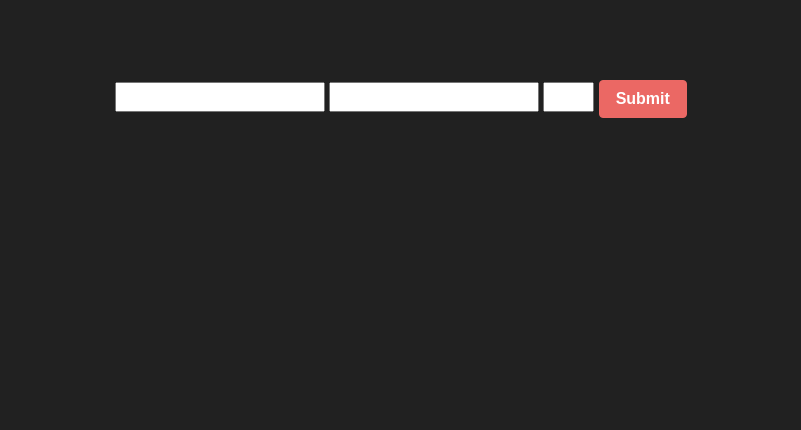
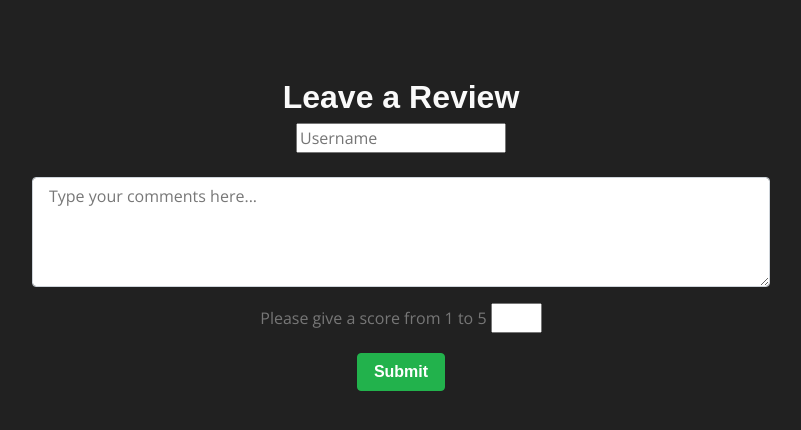
Before and after one commit to OwenCookman/MilestoneProject3, a Flask app: template templates/pages/review.html in a window 1280 px wide. Shown: the part 59-489 px from the top of the page, without its empty margins (239-1040 px from the left). Run offline with Flask 2, Linux system fonts and the light colour scheme; the template is opened without the code that fills it: most values are stand-ins (such as "Sample title", 1, 10 or a date in 2020); some libraries are stand-ins or nearby versions; some web fonts are replaced.

Commit message:
Reworked form to create a comment box

```diff
--- a/templates/pages/review.html
+++ b/templates/pages/review.html
@@ -1,11 +1,32 @@
 {% extends 'layout/base.html' %}
 
 {% block content %}
-<form method="POST" action="">
-    <input type='text' name='username' id='username'>
-    <input type='text' name='comment' id='comment'>
-    <input type='number' name='score' id='score' max='5' min='0'>
-    <input type='hidden' name='movieID' id='movieID' value="{{ movie_info['imdbID'] }}">
-    <button type="button" class="btn btn-primary">Submit</button>
-</form>
+<div class="row">
+    <div class="col">
+        <h2 class="bold">Leave a Review</h2>
+    </div>
+</div>
+<div class="row review-form">
+    <form method="POST" action="">
+        <div class="col-12">
+            <input type='text' name='username' id='username' placeholder="Username">
+        </div>
+        <div class="col-12">
+            <div class="form-group">
+                <label for="comments"></label>
+                <textarea class="form-control" id="comments" rows="4"
+                    placeholder="Type your comments here..."></textarea>
+            </div>
+        </div>
+        <div class="col-12">
+            <span class="text-muted">Please give a score from 1 to 5</span>
+            <input type='number' name='score' id='score' max='5' min='0'>
+
+        </div>
+        <div class="col-12">
+            <input type='hidden' name='movieID' id='movieID' value="{{ movie_info['imdbID'] }}">
+            <button type="button" class="btn btn-success button-spacing">Submit</button>
+        </div>
+    </form>
+</div>
 {% endblock %}
```
